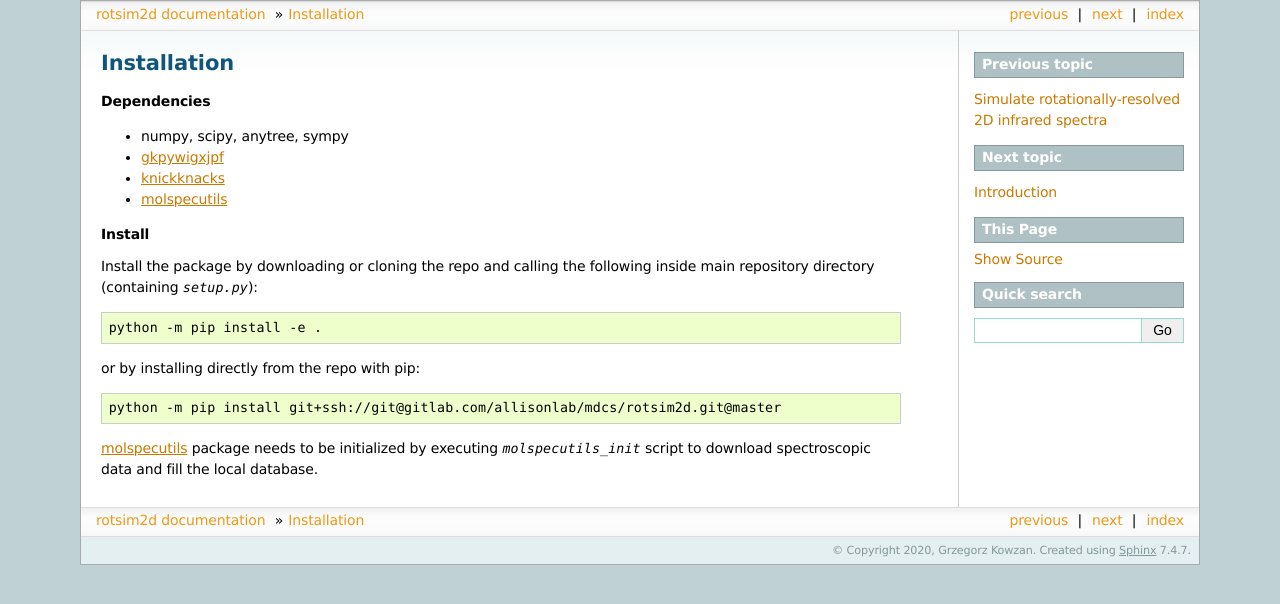
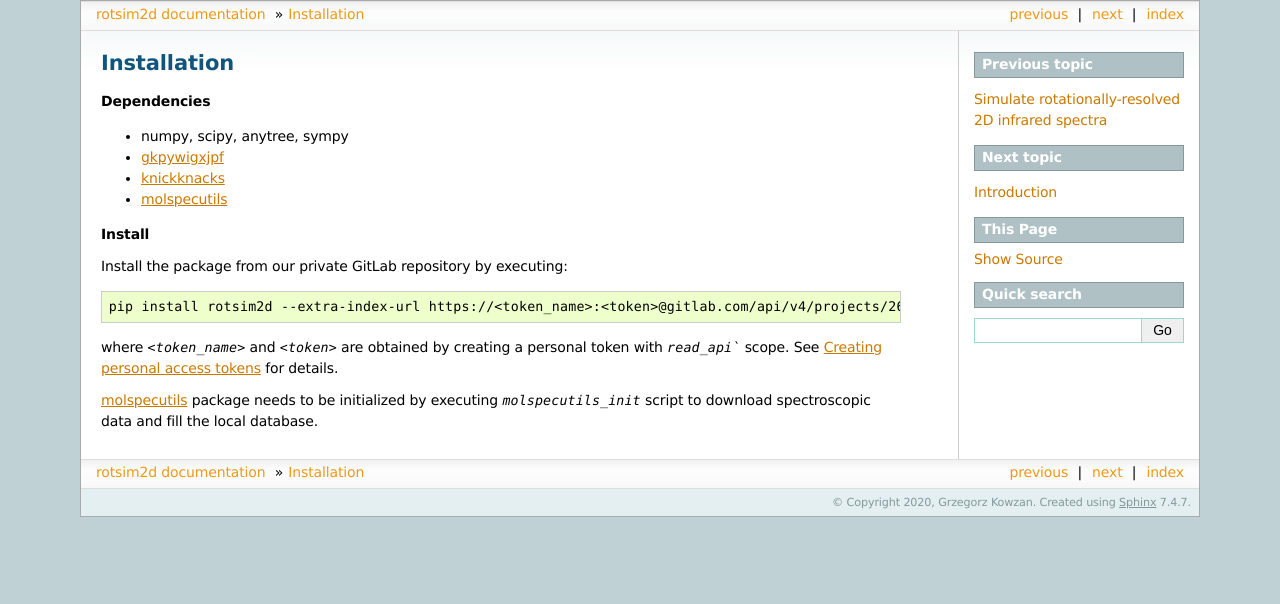
Before and after one commit to gkowzan/rotsim2d, a Sphinx documentation site: the page built from docs/install.rst, in a window 1280 px wide. Shown: the top 604 px of the page. Built offline with Sphinx 7.4.7, drawn with Linux system fonts in a browser that asks for light colours; pages that are not in the unit, such as notebooks, are missing from menus.

Commit message:
update docs

```diff
--- a/docs/install.rst
+++ b/docs/install.rst
@@ -4,23 +4,23 @@ Installation
 **Dependencies**
 
 - numpy, scipy, anytree, sympy
-- `gkpywigxjpf <https://gitlab.com/allisonlab/mdcs/gkpywigxjpf>`_
-- `knickknacks <https://gitlab.com/allisonlab/mdcs/knickknacks>`_
-- `molspecutils <https://gitlab.com/allisonlab/mdcs/molspecutils>`_
+- `gkpywigxjpf <https://gitlab.com/allisonlab/mdcs/pywigxjpf>`_
+- `knickknacks <https://gitlab.com/allisonlab/mdcs/shed>`_
+- `molspecutils <https://gitlab.com/allisonlab/mdcs/spectroscopy>`_
 
 **Install**
 
 .. highlight:: sh
 
-Install the package by downloading or cloning the repo and calling the following
-inside main repository directory (containing `setup.py`)::
+Install the package from our private GitLab repository by executing::
 
-  python -m pip install -e .
+  pip install rotsim2d --extra-index-url https://<token_name>:<token>@gitlab.com/api/v4/projects/26140156/packages/pypi
 
-or by installing directly from the repo with pip::
+where `<token_name>` and `<token>` are obtained by creating a personal token
+with `read_api`` scope. See `Creating personal access tokens
+<https://docs.gitlab.com/ee/user/profile/personal_access_tokens.html#creating-a-personal-access-token>`_
+for details.
 
-  python -m pip install git+ssh://git@gitlab.com/allisonlab/mdcs/rotsim2d.git@master
-
-`molspecutils <https://gitlab.com/allisonlab/mdcs/molspecutils>`_ package needs to
-be initialized by executing `molspecutils_init` script to
-download spectroscopic data and fill the local database.
+`molspecutils <https://gitlab.com/allisonlab/mdcs/spectroscopy>`_ package needs
+to be initialized by executing `molspecutils_init` script to download
+spectroscopic data and fill the local database.
```
Also changed, not shown: docs/api.rst (+4 -3 lines), docs/intro.rst (+17 -18 lines).
